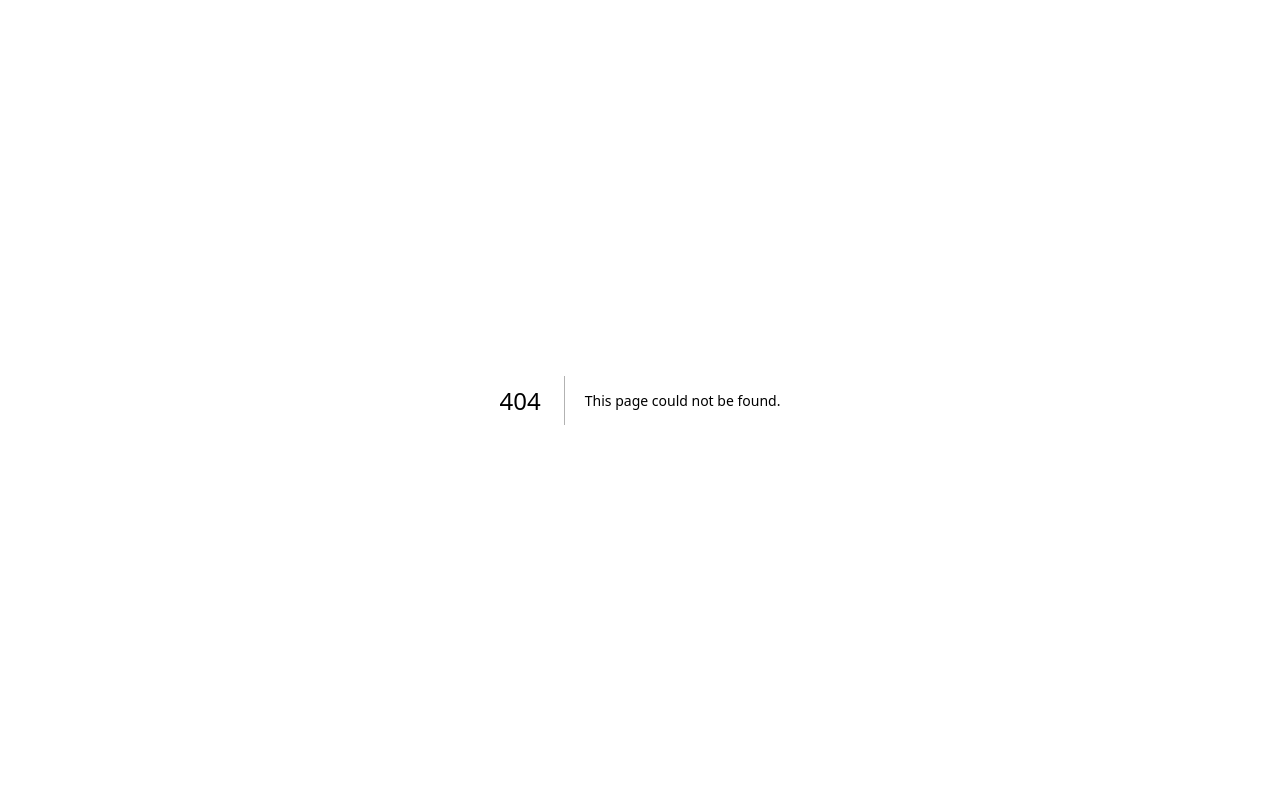
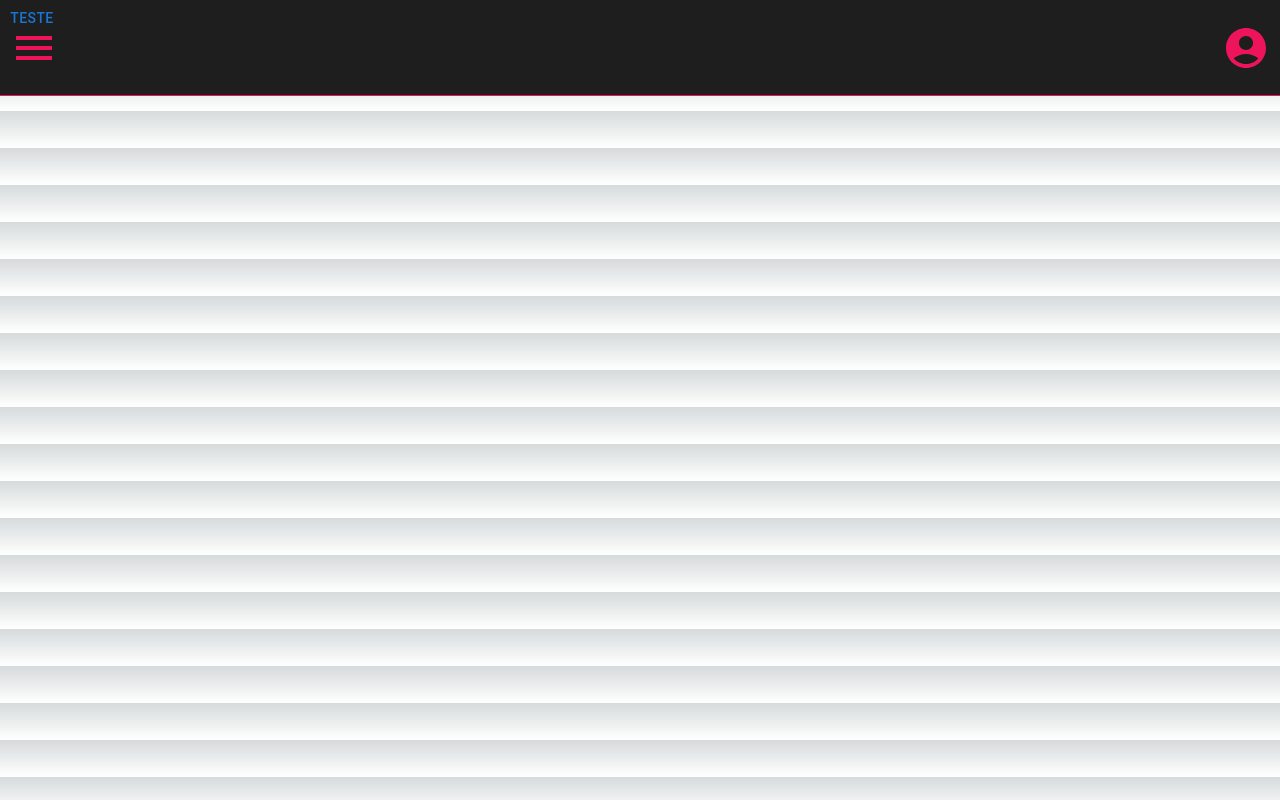
Before and after one commit to FalcaoCamilla/fiap-books, a Next.js app: page /lista in a window 1280 px wide. Before the commit this address had no page. Built offline with nearby package versions, Linux system fonts and the light colour scheme.

Commit message:
feat: create initial pages component and list page

```diff
--- /dev/null
+++ b/src/pages/_app.tsx
@@ -0,0 +1,8 @@
+import "@/app/globals.css";
+import { AppProps } from "next/app";
+
+function Pages({ Component, pageProps }: AppProps) {
+  return <Component {...pageProps} />;
+}
+
+export default Pages;
--- /dev/null
+++ b/src/pages/lista/index.tsx
@@ -0,0 +1,13 @@
+'use client'
+
+import Header from "@/app/components/header";
+import { Button } from "@mui/material";
+
+export default function Lista() {
+  return(
+    <div>
+      <Header/>
+      <Button>TESTE</Button>
+    </div>
+  )
+}
```
